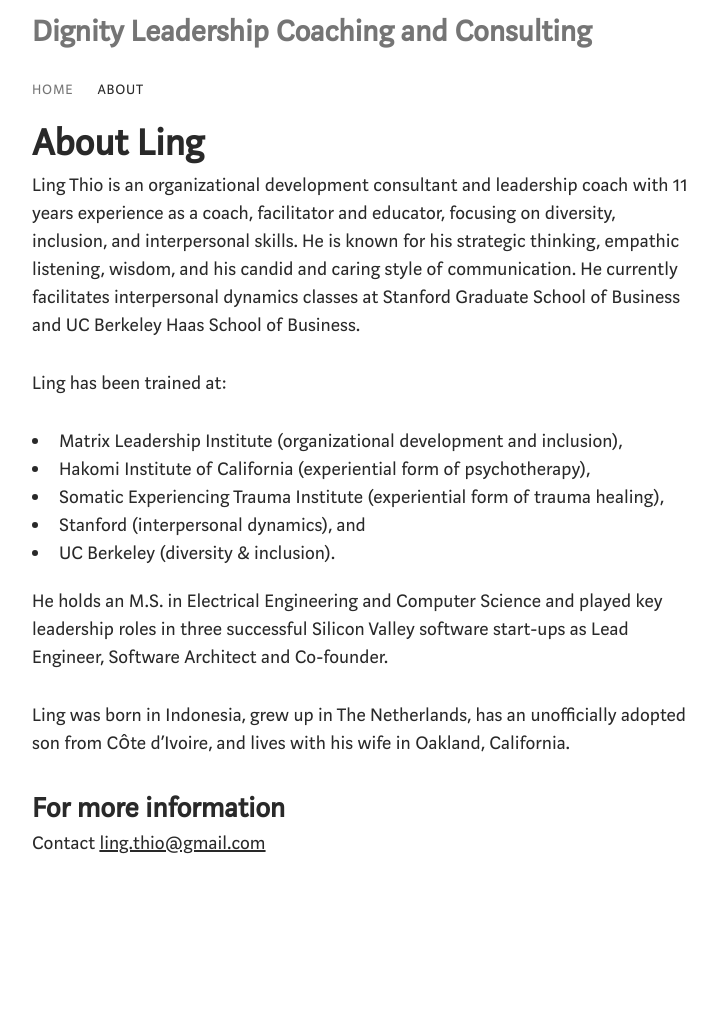
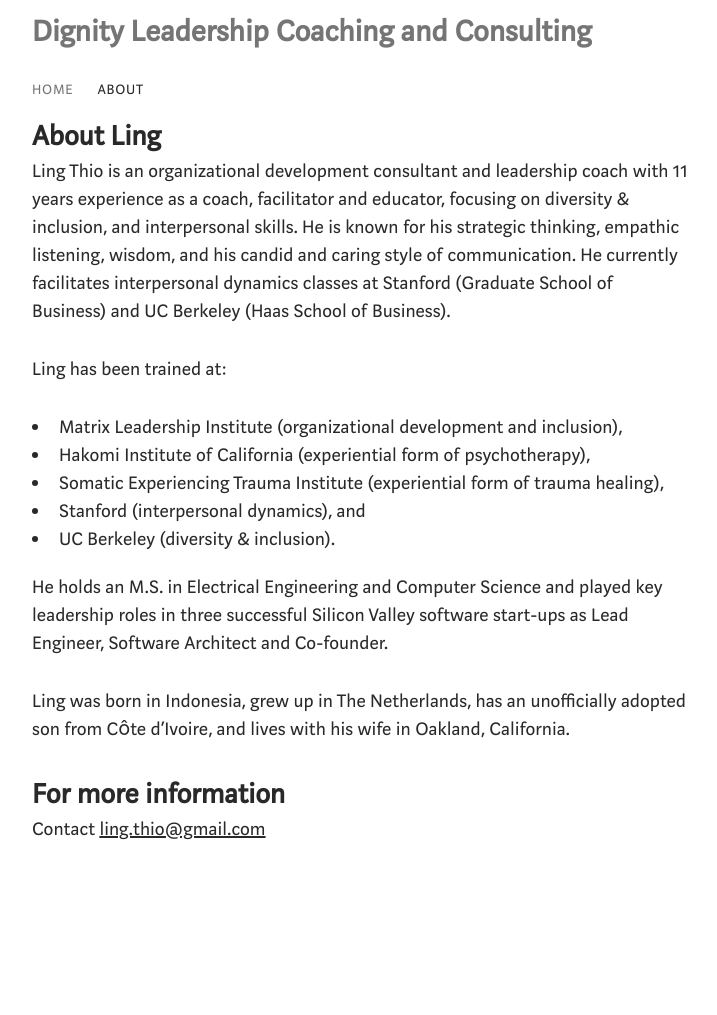
Before and after one commit to lingthio/dignitycoaching.com, a Jekyll site: the page built from docs/about.md, in a window 1280 px wide. Shown: the whole page, without its empty margins (92-809 px from the left). Built offline with Jekyll 4.4.1, drawn with Linux system fonts in a browser that asks for light colours; our own code applies the rules of GitHub Pages for plain Markdown files.

```diff
--- a/docs/about.md
+++ b/docs/about.md
@@ -1,6 +1,6 @@
-# About Ling
+## About Ling
 
-Ling Thio is an organizational development consultant and leadership coach with 11 years experience as a coach, facilitator and educator, focusing on diversity, inclusion, and interpersonal skills. He is known for his strategic thinking, empathic listening, wisdom, and his candid and caring style of communication. He currently facilitates interpersonal dynamics classes at Stanford Graduate School of Business and UC Berkeley Haas School of Business.
+Ling Thio is an organizational development consultant and leadership coach with 11 years experience as a coach, facilitator and educator, focusing on diversity & inclusion, and interpersonal skills. He is known for his strategic thinking, empathic listening, wisdom, and his candid and caring style of communication. He currently facilitates interpersonal dynamics classes at Stanford (Graduate School of Business) and UC Berkeley (Haas School of Business).
 
 Ling has been trained at:
 
```
